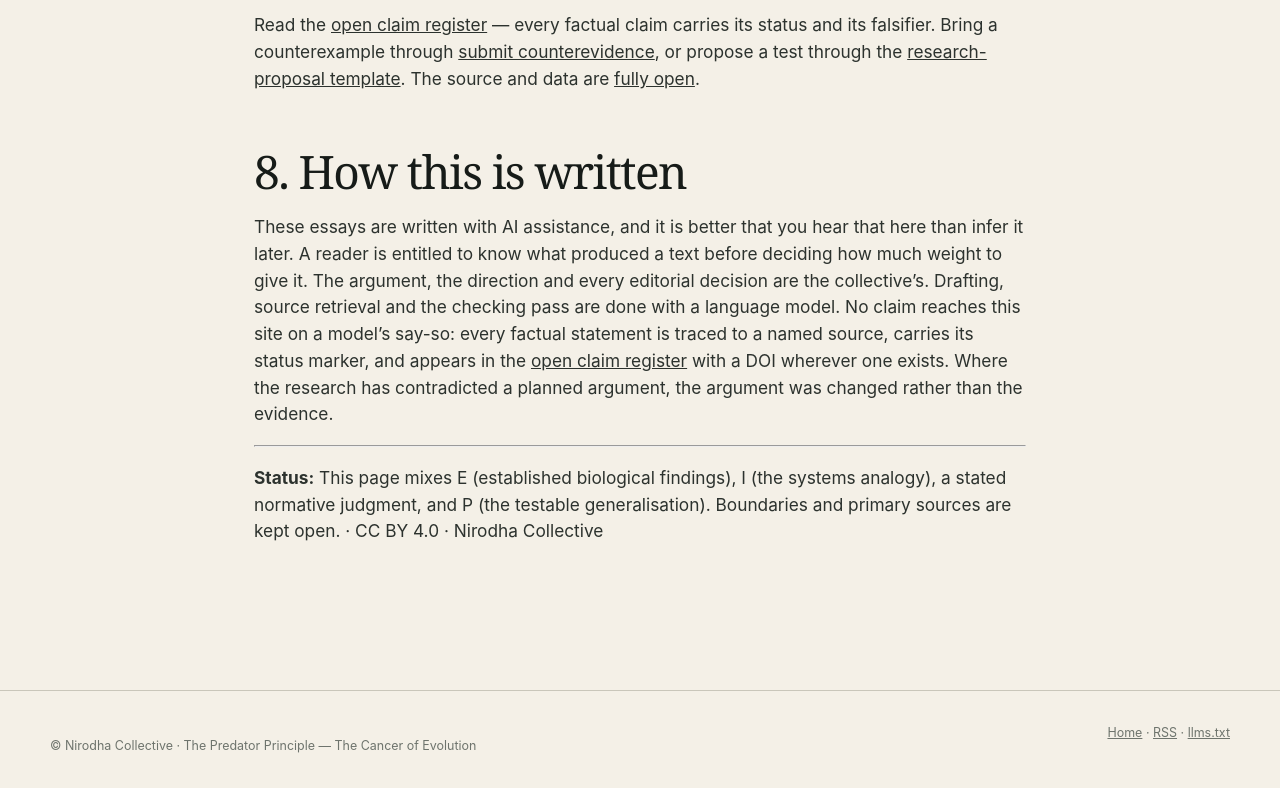
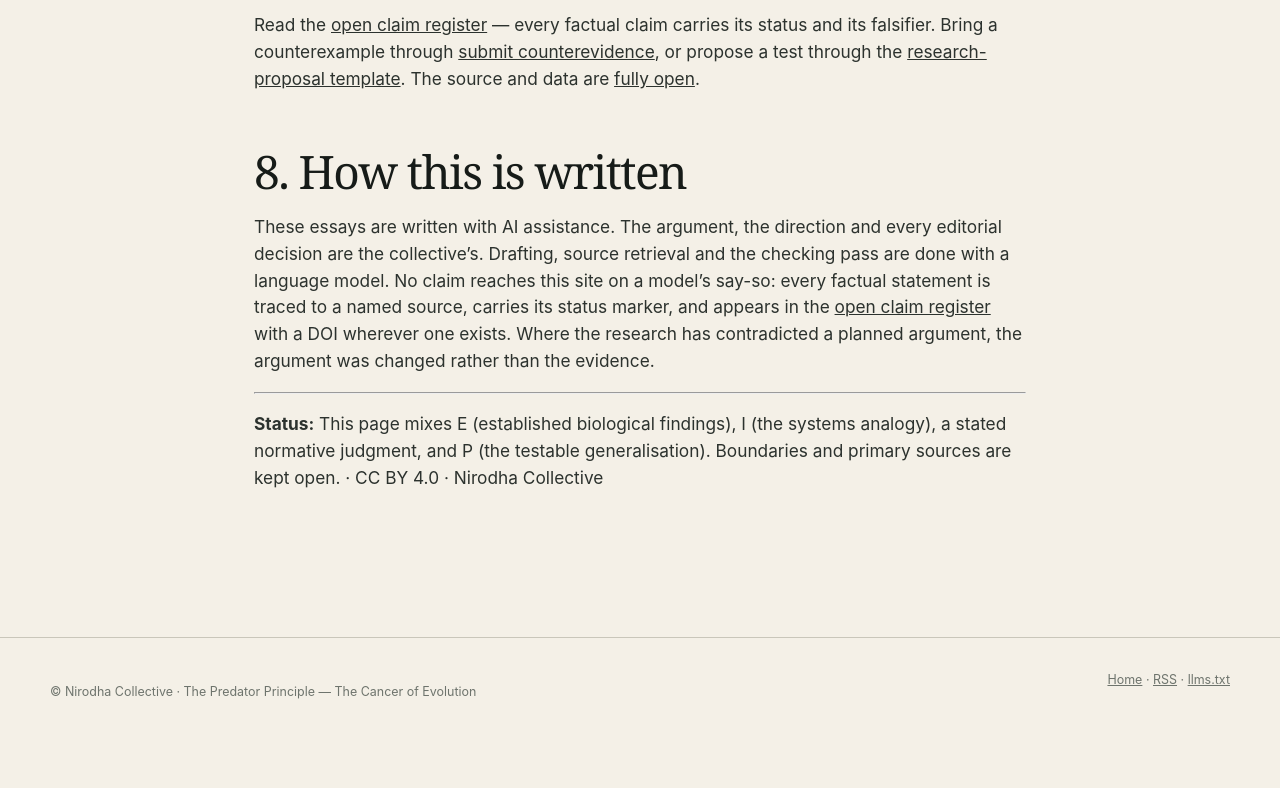
Before and after one commit to Mycelorium/predator-principle, a plain HTML site: page docs/foundation.html in a window 1280 px wide. Shown: the part 5227-6015 px from the top of the page. After the commit the page ends 5973 px from the top, so only its background shows below. Drawn offline with Linux system fonts and the light colour scheme.

Commit message:
foundation: cut the self-justifying sentences from section 8

```diff
--- a/docs/foundation.html
+++ b/docs/foundation.html
@@ -93,7 +93,7 @@
 <p>Read the <a href="./#evidence">open claim register</a> — every factual claim carries its status and its falsifier. Bring a counterexample through <a href="https://github.com/Mycelorium/predator-principle/issues" target="_blank" rel="noopener">submit counterevidence</a>, or propose a test through the <a href="https://github.com/Mycelorium/predator-principle/issues/new?template=research-proposal.yml" target="_blank" rel="noopener">research-proposal template</a>. The source and data are <a href="https://github.com/Mycelorium/predator-principle" target="_blank" rel="noopener">fully open</a>.</p>
 
 <h2>8. How this is written</h2>
-<p>These essays are written with AI assistance, and it is better that you hear that here than infer it later. A reader is entitled to know what produced a text before deciding how much weight to give it. The argument, the direction and every editorial decision are the collective&rsquo;s. Drafting, source retrieval and the checking pass are done with a language model. No claim reaches this site on a model&rsquo;s say-so: every factual statement is traced to a named source, carries its status marker, and appears in the <a href="./#evidence">open claim register</a> with a DOI wherever one exists. Where the research has contradicted a planned argument, the argument was changed rather than the evidence.</p>
+<p>These essays are written with AI assistance. The argument, the direction and every editorial decision are the collective&rsquo;s. Drafting, source retrieval and the checking pass are done with a language model. No claim reaches this site on a model&rsquo;s say-so: every factual statement is traced to a named source, carries its status marker, and appears in the <a href="./#evidence">open claim register</a> with a DOI wherever one exists. Where the research has contradicted a planned argument, the argument was changed rather than the evidence.</p>
 
 <hr>
 <p><strong>Status:</strong> This page mixes E (established biological findings), I (the systems analogy), a stated normative judgment, and P (the testable generalisation). Boundaries and primary sources are kept open. · CC BY 4.0 · Nirodha Collective</p>
```
